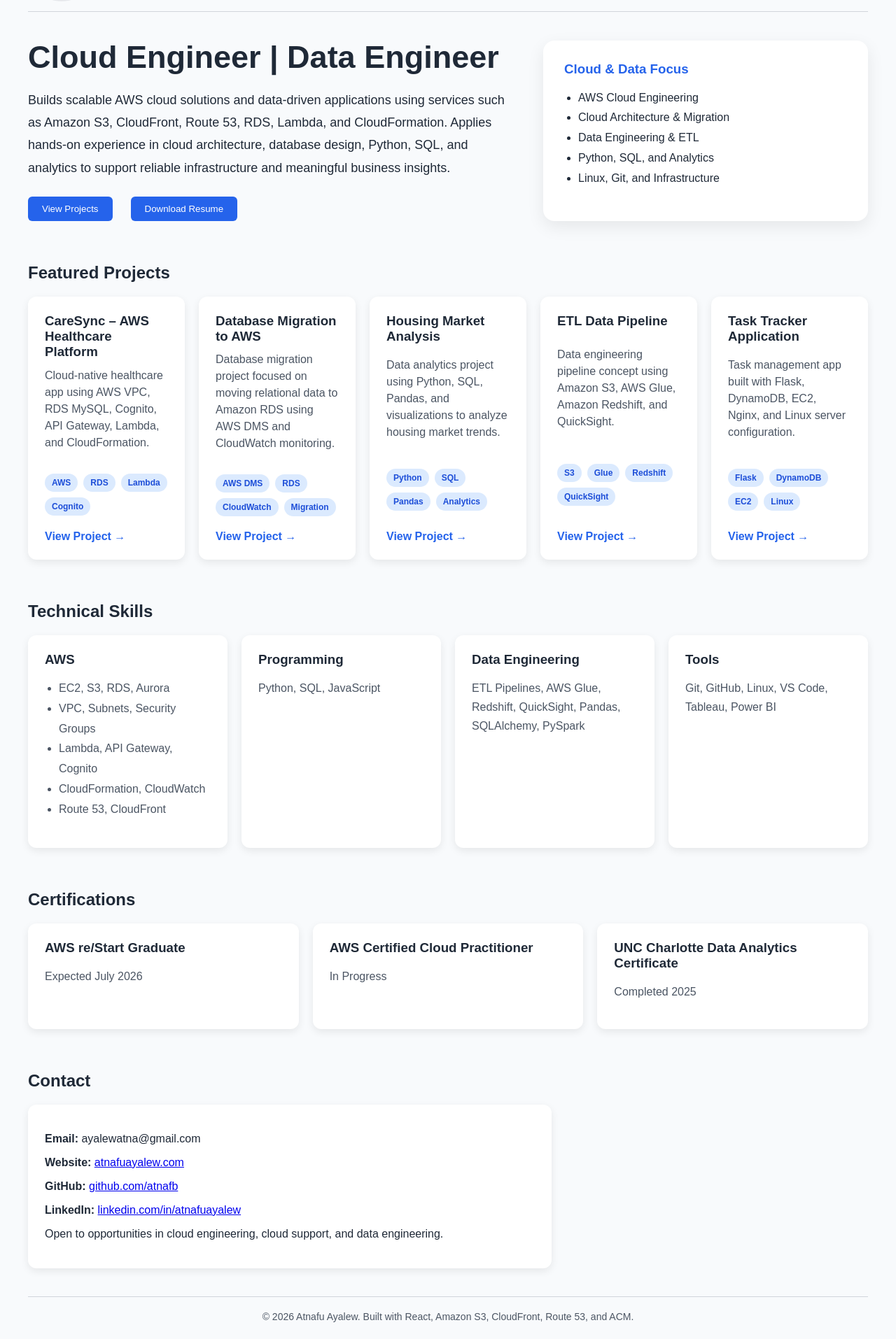
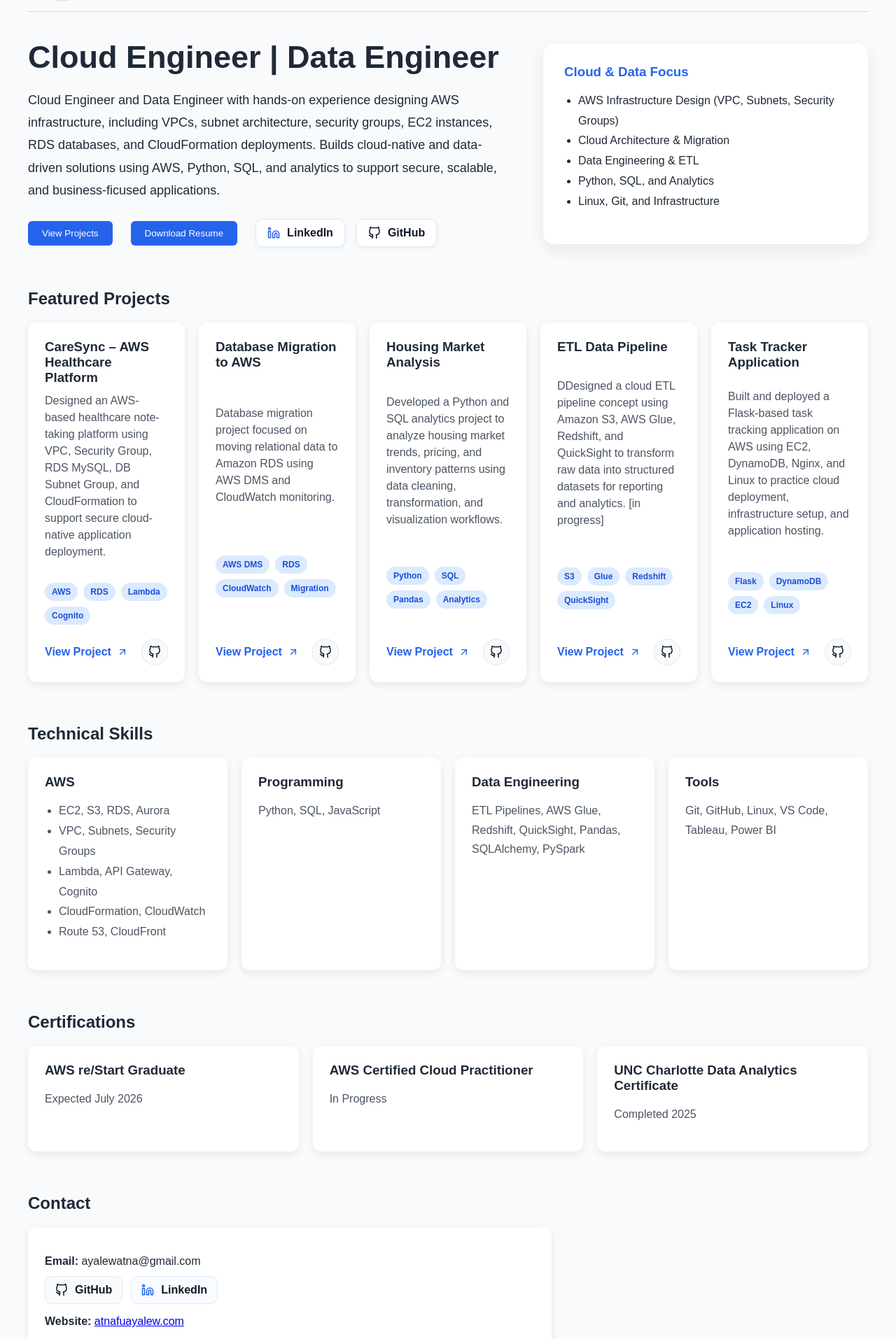
Before and after one commit to atnafb/cloud-portfolio, a React (Vite) app: page / in a window 1280 px wide. Shown: the part 140-2054 px from the top of the page at 70% size. Built offline with nearby package versions, Linux system fonts and the light colour scheme.

Commit message:
Add lLinked it and Github icons to portfolio

```diff
--- a/src/App.jsx
+++ b/src/App.jsx
@@ -1,10 +1,60 @@
 import profilePic from "./assets/profile.png";
+const LinkedInIcon = ({ size = 18, color = "currentColor" }) => (
+  <svg
+    xmlns="http://www.w3.org/2000/svg"
+    width={size}
+    height={size}
+    viewBox="0 0 24 24"
+    fill="none"
+    stroke={color}
+    strokeWidth="2"
+    strokeLinecap="round"
+    strokeLinejoin="round"
+  >
+    <path d="M16 8a6 6 0 0 1 6 6v7h-4v-7a2 2 0 0 0-2-2 2 2 0 0 0-2 2v7h-4v-7a6 6 0 0 1 6-6z" />
+    <rect x="2" y="9" width="4" height="12" />
+    <circle cx="4" cy="4" r="2" />
+  </svg>
+);
+
+const GitHubIcon = ({ size = 18, color = "currentColor" }) => (
+  <svg
+    xmlns="http://www.w3.org/2000/svg"
+    width={size}
+    height={size}
+    viewBox="0 0 24 24"
+    fill="none"
+    stroke={color}
+    strokeWidth="2"
+    strokeLinecap="round"
+    strokeLinejoin="round"
+  >
+    <path d="M9 19c-5 1.5-5-2.5-7-3m14 6v-3.87a3.37 3.37 0 0 0-.94-2.61c3.14-.35 6.44-1.54 6.44-7A5.44 5.44 0 0 0 20 4.77 5.07 5.07 0 0 0 19.91 1S18.73.65 16 2.48a13.38 13.38 0 0 0-8 0C5.27.65 4.09 1 4.09 1A5.07 5.07 0 0 0 4 4.77a5.44 5.44 0 0 0-1.5 3.78c0 5.42 3.3 6.61 6.44 7A3.37 3.37 0 0 0 8 18.13V22" />
+  </svg>
+);
+
+const LinkArrowIcon = ({ size = 16, color = "currentColor" }) => (
+  <svg
+    xmlns="http://www.w3.org/2000/svg"
+    width={size}
+    height={size}
+    viewBox="0 0 24 24"
+    fill="none"
+    stroke={color}
+    strokeWidth="2"
+    strokeLinecap="round"
+    strokeLinejoin="round"
+  >
+    <path d="M7 17L17 7" />
+    <path d="M7 7h10v10" />
+  </svg>
+);
 function App() {
   const projects = [
     {
       title: "CareSync – AWS Healthcare Platform",
       description:
-        "Cloud-native healthcare app using AWS VPC, RDS MySQL, Cognito, API Gateway, Lambda, and CloudFormation.",
+        "Designed an AWS-based healthcare note-taking platform using VPC, Security Group, RDS MySQL, DB Subnet Group, and CloudFormation to support secure cloud-native application deployment.",
       tags: ["AWS", "RDS", "Lambda", "Cognito"],
       link: "https://github.com/atnafb/atnafb",
     },
@@ -18,21 +68,21 @@
     {
       title: "Housing Market Analysis",
       description:
-        "Data analytics project using Python, SQL, Pandas, and visualizations to analyze housing market trends.",
+        "Developed a Python and SQL analytics project to analyze housing market trends, pricing, and inventory patterns using data cleaning, transformation, and visualization workflows.",
       tags: ["Python", "SQL", "Pandas", "Analytics"],
       link: "https://github.com/atnafb/NC_housing_market",
     },
     {
       title: "ETL Data Pipeline",
       description:
-        "Data engineering pipeline concept using Amazon S3, AWS Glue, Amazon Redshift, and QuickSight.",
+        "DDesigned a cloud ETL pipeline concept using Amazon S3, AWS Glue, Redshift, and QuickSight to transform raw data into structured datasets for reporting and analytics. [in progress]",
       tags: ["S3", "Glue", "Redshift", "QuickSight"],
       link: "https://github.com/atnafb",
     },
     {
       title: "Task Tracker Application",
       description:
-        "Task management app built with Flask, DynamoDB, EC2, Nginx, and Linux server configuration.",
+        "Built and deployed a Flask-based task tracking application on AWS using EC2, DynamoDB, Nginx, and Linux to practice cloud deployment, infrastructure setup, and application hosting.",
       tags: ["Flask", "DynamoDB", "EC2", "Linux"],
       link: "https://github.com/atnafb/taskTracker",
     },
@@ -108,19 +158,71 @@
           </h1>
 
           <p style={{ fontSize: "18px", lineHeight: "1.8", maxWidth: "800px" }}>
-            Builds scalable AWS cloud solutions and data-driven applications using
-            services such as Amazon S3, CloudFront, Route 53, RDS, Lambda, and
-            CloudFormation. Applies hands-on experience in cloud architecture,
-            database design, Python, SQL, and analytics to support reliable
-            infrastructure and meaningful business insights.
+            Cloud Engineer and Data Engineer with hands-on experience designing AWS
+            infrastructure, including VPCs, subnet architecture, security groups, EC2
+            instances, RDS databases, and CloudFormation deployments. Builds cloud-native
+            and data-driven solutions using AWS, Python, SQL, and analytics to support
+            secure, scalable, and business-ficused applications.
           </p>
 
-          <div style={{ marginTop: "25px", display: "flex", gap: "16px" }}>
+          <div
+            style={{
+              marginTop: "25px",
+              display: "flex",
+              gap: "16px",
+              flexWrap: "wrap",
+              alignItems: "center",
+            }}
+          >
             <a href="#projects">
               <button>View Projects</button>
             </a>
 
             <button>Download Resume</button>
+
+            <a
+              href="https://www.linkedin.com/in/atnafuayalew/"
+              target="_blank"
+              rel="noreferrer"
+              style={{
+                display: "inline-flex",
+                alignItems: "center",
+                gap: "10px",
+                padding: "10px 16px",
+                borderRadius: "10px",
+                border: "1px solid #dbeafe",
+                backgroundColor: "white",
+                color: "#111827",
+                textDecoration: "none",
+                fontWeight: "600",
+                boxShadow: "0 2px 8px rgba(0, 0, 0, 0.05)",
+              }}
+            >
+              <LinkedInIcon size={18} color="#2563eb" />
+              LinkedIn
+            </a>
+
+            <a
+              href="https://github.com/atnafb"
+              target="_blank"
+              rel="noreferrer"
+              style={{
+                display: "inline-flex",
+                alignItems: "center",
+                gap: "10px",
+                padding: "10px 16px",
+                borderRadius: "10px",
+                border: "1px solid #e5e7eb",
+                backgroundColor: "white",
+                color: "#111827",
+                textDecoration: "none",
+                fontWeight: "600",
+                boxShadow: "0 2px 8px rgba(0, 0, 0, 0.05)",
+              }}
+            >
+              <GitHubIcon size={18} />
+              GitHub
+            </a>
           </div>
         </div>
 
@@ -137,7 +239,7 @@
           </h3>
 
           <ul style={{ lineHeight: "1.8", paddingLeft: "20px" }}>
-            <li>AWS Cloud Engineering</li>
+            <li>AWS Infrastructure Design (VPC, Subnets, Security Groups)</li>
             <li>Cloud Architecture & Migration</li>
             <li>Data Engineering & ETL</li>
             <li>Python, SQL, and Analytics</li>
@@ -205,20 +307,53 @@
                 ))}
               </div>
 
+              <div
+                style={{
+                  marginTop: "20px",
+                  display: "flex",
+                  alignItems: "center",
+                  justifyContent: "space-between",
+                  gap: "12px",
+                }}
+              >
                 <a
                   href={project.link}
                   target="_blank"
                   rel="noreferrer"
                   style={{
-                  marginTop: "20px",
-                  display: "inline-block",
+                    display: "inline-flex",
+                    alignItems: "center",
+                    gap: "8px",
                     textDecoration: "none",
                     color: "#2563eb",
                     fontWeight: "600",
                   }}
                 >
-                View Project →
+                  View Project
+                  <LinkArrowIcon size={16} color="#2563eb" />
                 </a>
+
+                <a
+                  href={project.link}
+                  target="_blank"
+                  rel="noreferrer"
+                  aria-label={`${project.title} GitHub repository`}
+                  style={{
+                    display: "inline-flex",
+                    alignItems: "center",
+                    justifyContent: "center",
+                    width: "36px",
+                    height: "36px",
+                    borderRadius: "999px",
+                    border: "1px solid #e5e7eb",
+                    color: "#111827",
+                    textDecoration: "none",
+                    backgroundColor: "#f9fafb",
+                  }}
+                >
+                  <GitHubIcon size={18} />
+                </a>
+              </div>
             </div>
           ))}
         </div>
@@ -371,28 +506,61 @@
             <strong>Email:</strong> ayalewatna@gmail.com
           </p>
 
+          <div
+            style={{
+              display: "flex",
+              flexWrap: "wrap",
+              gap: "12px",
+              marginBottom: "16px",
+            }}
+          >
+            <a
+              href="https://github.com/atnafb"
+              target="_blank"
+              rel="noreferrer"
+              style={{
+                display: "inline-flex",
+                alignItems: "center",
+                gap: "10px",
+                padding: "10px 14px",
+                borderRadius: "10px",
+                border: "1px solid #e5e7eb",
+                textDecoration: "none",
+                color: "#111827",
+                fontWeight: "600",
+                backgroundColor: "#f9fafb",
+              }}
+            >
+              <GitHubIcon size={18} />
+              GitHub
+            </a>
+
+            <a
+              href="https://www.linkedin.com/in/atnafuayalew/"
+              target="_blank"
+              rel="noreferrer"
+              style={{
+                display: "inline-flex",
+                alignItems: "center",
+                gap: "10px",
+                padding: "10px 14px",
+                borderRadius: "10px",
+                border: "1px solid #dbeafe",
+                textDecoration: "none",
+                color: "#111827",
+                fontWeight: "600",
+                backgroundColor: "#f8fbff",
+              }}
+            >
+              <LinkedInIcon size={18} color="#2563eb" />
+              LinkedIn
+            </a>
+          </div>
+
           <p style={{ marginBottom: "12px" }}>
             <strong>Website:</strong>{" "}
             <a href="https://atnafuayalew.com" target="_blank" rel="noreferrer">
               atnafuayalew.com
-            </a>
-          </p>
-
-          <p style={{ marginBottom: "12px" }}>
-            <strong>GitHub:</strong>{" "}
-            <a href="https://github.com/atnafb" target="_blank" rel="noreferrer">
-              github.com/atnafb
-            </a>
-          </p>
-
-          <p style={{ marginBottom: "12px" }}>
-            <strong>LinkedIn:</strong>{" "}
-            <a
-              href="https://www.linkedin.com/in/atnafuayalew/"
-              target="_blank"
-              rel="noreferrer"
-            >
-              linkedin.com/in/atnafuayalew
             </a>
           </p>
 
```
Also changed, not shown: 1 other file (tests, documents, lock files or other folders). Lines whose indentation alone changed are shown as unchanged.
